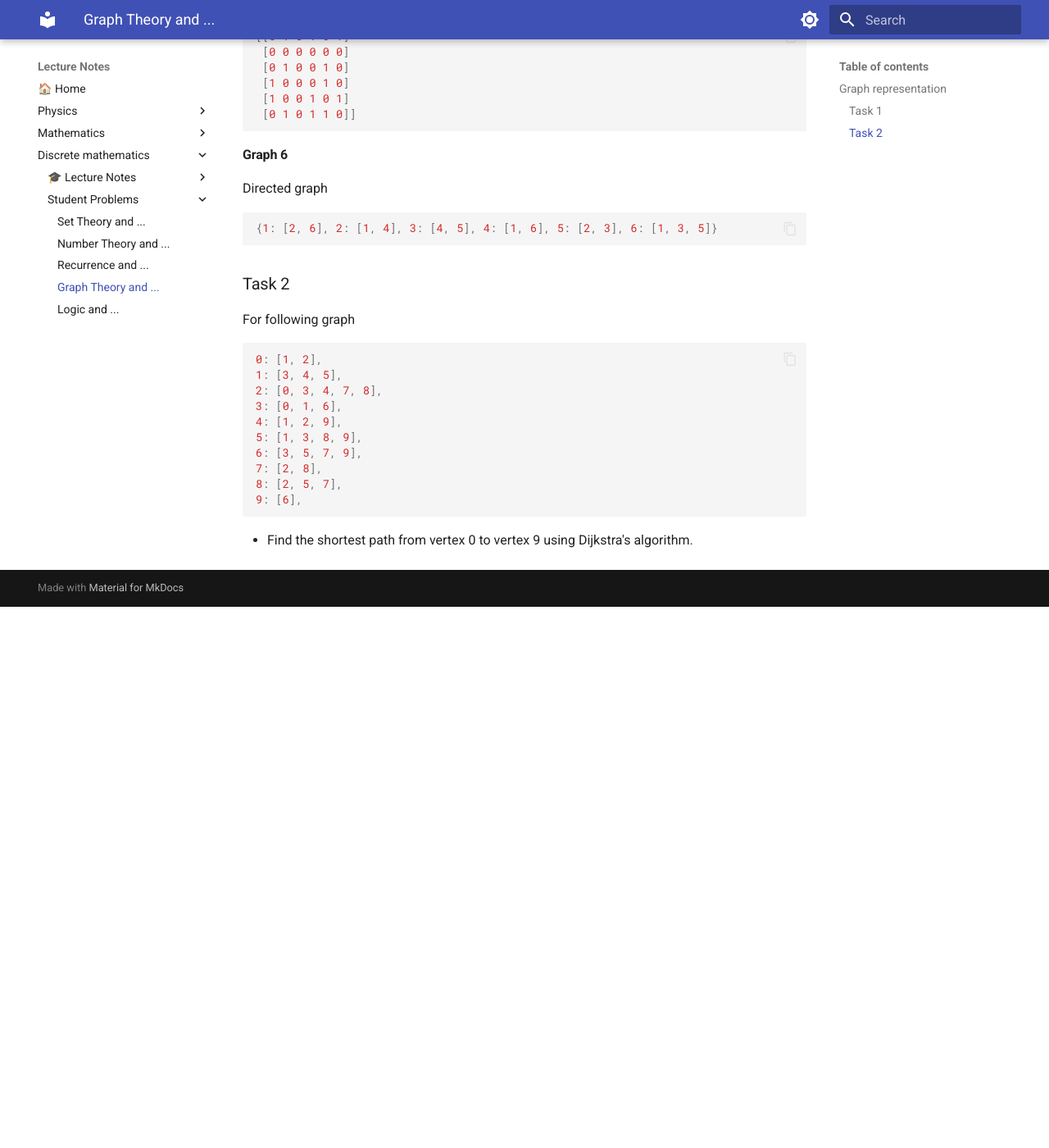
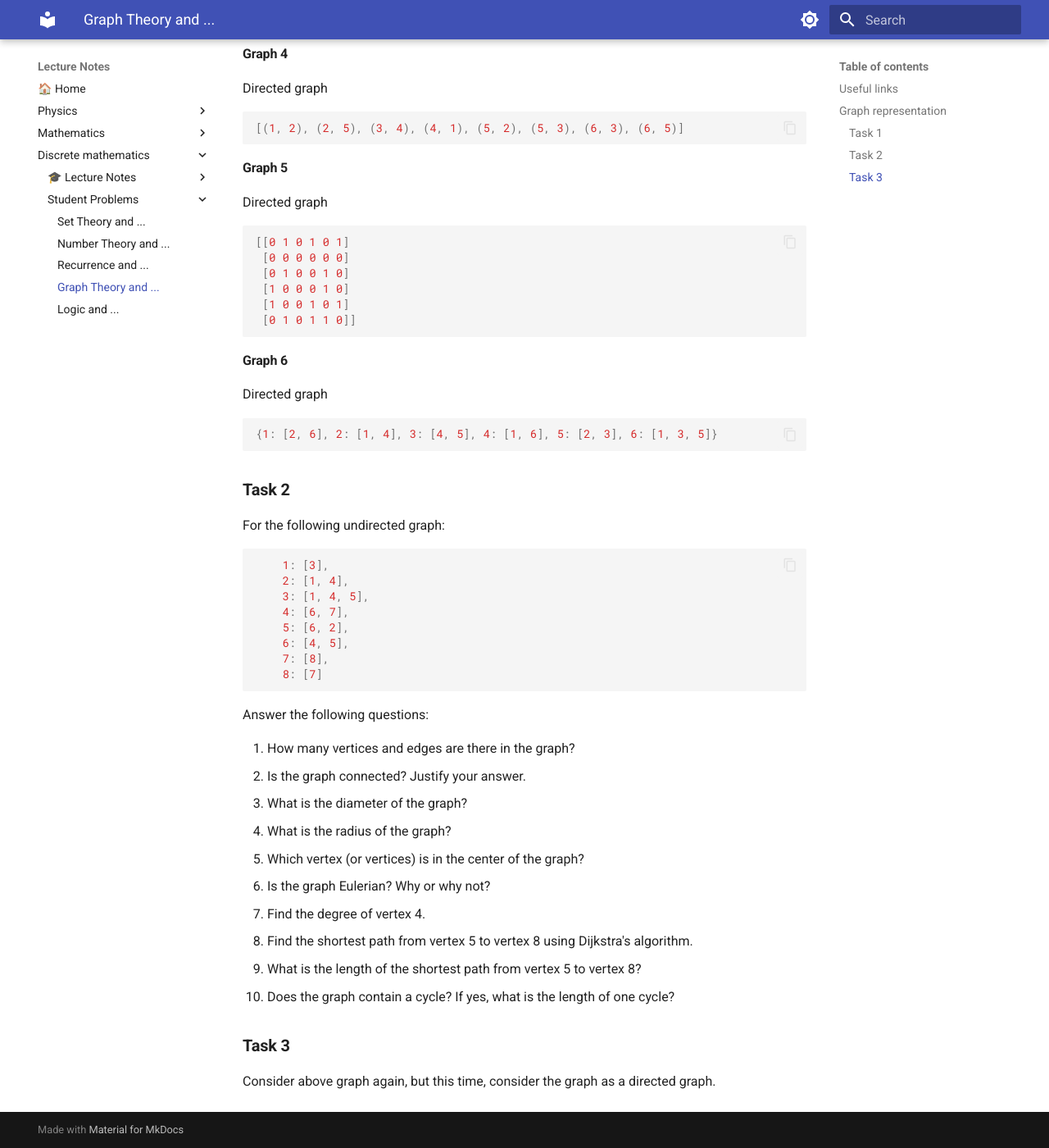
Before and after one commit to yusuf21sami/Mathematics_Physics_Lectures, an MkDocs documentation site: the page built from docs/Discrete_Mathematics/4_Graph_theory_and_.md, in a window 1280 px wide and 1400 px high, scrolled down 1205 px. Shown: the whole window at 82% size. Built offline with MkDocs 1.6.1 and Material for MkDocs 9.7.7, drawn with Linux system fonts in a browser that asks for light colours; nearby versions of some CDN libraries; before the commit the page ends 1945 px from its top, so only the background shows below that; some of the changed text lies outside the part shown.

Commit message:
refactor: add useful links and enhance graph analysis tasks in Discrete Mathematics

````diff
--- a/docs/Discrete_Mathematics/4_Graph_theory_and_.md
+++ b/docs/Discrete_Mathematics/4_Graph_theory_and_.md
@@ -1,6 +1,15 @@
+## Useful links
+
+* [https://csacademy.com/app/graph_editor/](https://csacademy.com/app/graph_editor/)
+* [https://graphonline.top/](https://graphonline.top/)
+* [https://d3gt.com/unit.html](https://d3gt.com/unit.html)
+* [https://networkx.org/documentation/stable/index.html](https://networkx.org/documentation/stable/index.html)
+* [https://pyvis.readthedocs.io/en/latest/index.html](https://pyvis.readthedocs.io/en/latest/index.html)
+
+
 ## Graph representation
 
-### Task 1
+### **Task 1**
 
 We have 3 ways to represent a graph:
 
@@ -69,21 +78,35 @@
 {1: [2, 6], 2: [1, 4], 3: [4, 5], 4: [1, 6], 5: [2, 3], 6: [1, 3, 5]}
 ```
 
-### Task 2
+### **Task 2**
 
-For following graph
+For the following undirected graph:
+
 
 ```python
-0: [1, 2],
-1: [3, 4, 5],
-2: [0, 3, 4, 7, 8],
-3: [0, 1, 6],
-4: [1, 2, 9],
-5: [1, 3, 8, 9],
-6: [3, 5, 7, 9],
-7: [2, 8],
-8: [2, 5, 7],
-9: [6],
+    1: [3],
+    2: [1, 4],
+    3: [1, 4, 5],
+    4: [6, 7],
+    5: [6, 2],
+    6: [4, 5],
+    7: [8],
+    8: [7]
 ```
 
-- Find the shortest path from vertex 0 to vertex 9 using Dijkstra's algorithm.
+Answer the following questions:
+
+1. How many vertices and edges are there in the graph?
+2. Is the graph connected? Justify your answer.
+3. What is the diameter of the graph?
+4. What is the radius of the graph?
+5. Which vertex (or vertices) is in the center of the graph?
+6. Is the graph Eulerian? Why or why not?
+7. Find the degree of vertex 4.
+8. Find the shortest path from vertex 5 to vertex 8 using Dijkstra's algorithm.
+9. What is the length of the shortest path from vertex 5 to vertex 8?
+10. Does the graph contain a cycle? If yes, what is the length of one cycle?
+
+### **Task 3**
+
+Consider above graph again, but this time, consider the graph as a directed graph.
````
Also changed, not shown: docs/Discrete_Mathematics/src/gen_graph.py (+94 -0 lines).
